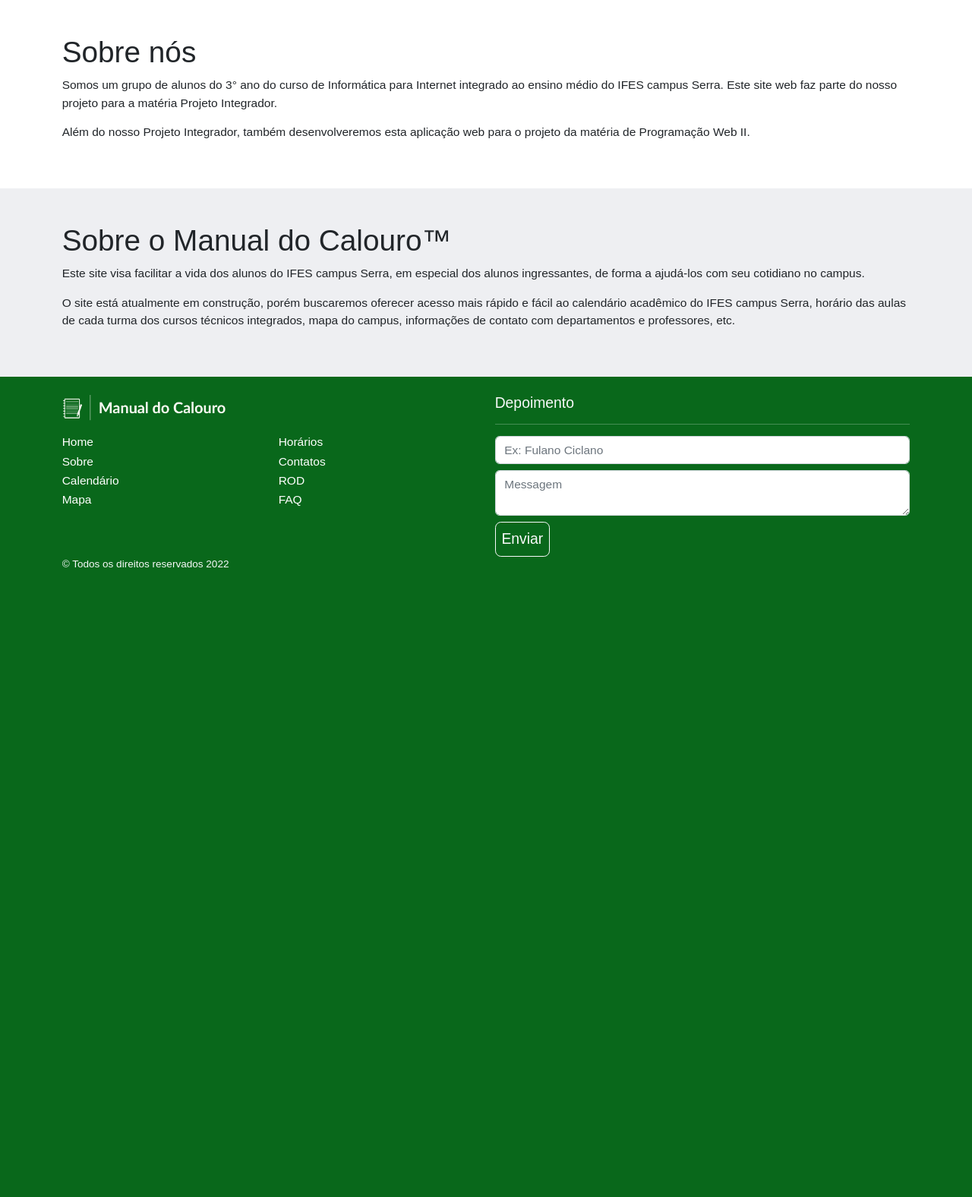
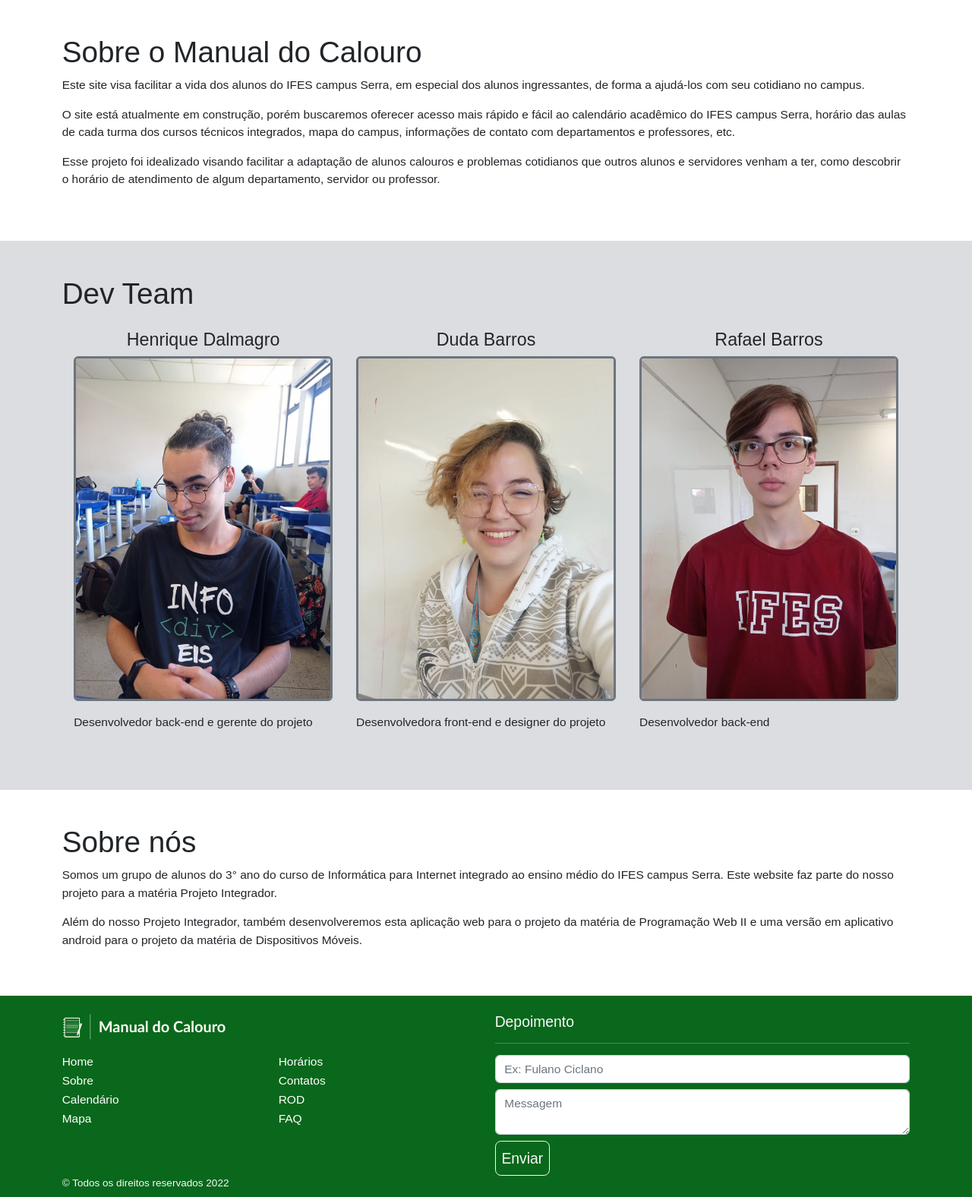
Before and after one commit to RiffXS/manual-do-calouro-v2, a PHP site: page /about in a window 1280 px wide. Shown: the part 76-1652 px from the top of the page at 76% size. Before the commit the page ends 823 px from the top, so only its background shows below. Run offline with PHP 8.4, Linux system fonts and the light colour scheme; some libraries are stand-ins or nearby versions.

Commit message:
Update sobre

```diff
--- a/resources/css/style.css
+++ b/resources/css/style.css
@@ -23,7 +23,7 @@
 }
 
 .caixa1 {
-    background-color: #EEEFF2;
+    background-color: #dbdde0;
 }
 
 span ul.nav.flex-column {
--- a/resources/view/pages/about.html
+++ b/resources/view/pages/about.html
@@ -1,29 +1,70 @@
 <section>
     <div class="p-5">
         <div class="container">
-            <h1 class="h1">Sobre nós</h1>
-            <p>
-                Somos um grupo de alunos do 3° ano do curso de Informática para Internet integrado ao ensino médio
-                do IFES campus Serra. Este site web faz parte do nosso projeto para a matéria Projeto Integrador.
-            </p>
-            <p>
-                Além do nosso Projeto Integrador, também desenvolveremos esta aplicação web para o projeto da
-                matéria de Programação Web II.
-            </p>
+            <div class="mb-4">
+                <h1 class="h1">Sobre o Manual do Calouro</h1>
+                <p>
+                    Este site visa facilitar a vida dos alunos do IFES campus Serra, em especial dos alunos
+                    ingressantes, de forma a ajudá-los com seu cotidiano no campus.
+                </p>
+                <p>
+                    O site está atualmente em construção, porém buscaremos oferecer acesso mais rápido e fácil ao
+                    calendário acadêmico do IFES campus Serra, horário das aulas de cada turma dos cursos técnicos
+                    integrados, mapa do campus, informações de contato com departamentos e professores, etc.
+                </p>
+                <p>
+                    Esse projeto foi idealizado visando facilitar a adaptação de alunos calouros e problemas cotidianos que outros alunos e servidores venham a ter, como descobrir o horário de atendimento de algum departamento, servidor ou professor.
+                </p>
+            </div>
         </div>
     </div>
 
     <div class="p-5 caixa1">
         <div class="container">
-            <h1 class="h1">Sobre o Manual do Calouro&trade;</h1>
+            <h1>Dev Team</h1>
+            <div class="d-md-flex flex-md-row justify-content-md-evenly">
+
+                <div class="m-3">
+                    <div class="text-center mb-3">
+                        <h4>Henrique Dalmagro</h4>
+                        <img class="img-fluid rounded border border-3 border-secondary" src="{{URL}}/public/images/henrique_dalmagro.jpeg" alt="">
+                    </div>
+
+                    <p>Desenvolvedor back-end e gerente do projeto</p>
+                </div>
+
+                <div class="m-3">
+                    <div class="text-center mb-3">
+                        <h4>Duda Barros</h4>
+                        <img class="img-fluid rounded border border-3 border-secondary" src="{{URL}}/public/images/duda_barros.jpeg" alt="">
+                    </div>
+
+                    <p>Desenvolvedora front-end e designer do projeto</p>
+                </div>
+
+                <div class="m-3">
+                    <div class="text-center mb-3">
+                        <h4>Rafael Barros</h4>
+                        <img class="img-fluid rounded border border-3 border-secondary" src="{{URL}}/public/images/rafael_barros.jpeg" alt="">
+                    </div>
+
+                    <p>Desenvolvedor back-end</p>
+                </div>
+
+            </div>
+        </div>
+    </div>
+
+    <div class="p-5">
+        <div class="container">
+            <h1>Sobre nós</h1>
             <p>
-                Este site visa facilitar a vida dos alunos do IFES campus Serra, em especial dos alunos
-                ingressantes, de forma a ajudá-los com seu cotidiano no campus.
+                Somos um grupo de alunos do 3° ano do curso de Informática para Internet integrado ao ensino médio
+                do IFES campus Serra. Este website faz parte do nosso projeto para a matéria Projeto Integrador.
             </p>
             <p>
-                O site está atualmente em construção, porém buscaremos oferecer acesso mais rápido e fácil ao
-                calendário acadêmico do IFES campus Serra, horário das aulas de cada turma dos cursos técnicos
-                integrados, mapa do campus, informações de contato com departamentos e professores, etc.
+                Além do nosso Projeto Integrador, também desenvolveremos esta aplicação web para o projeto da
+                matéria de Programação Web II e uma versão em aplicativo android para o projeto da matéria de Dispositivos Móveis.
             </p>
         </div>
     </div>
```
Also changed, not shown: public/images/duda_barros.jpeg (added), public/images/henrique_dalmagro.jpeg (added), public/images/rafael_barros.jpeg (added).
